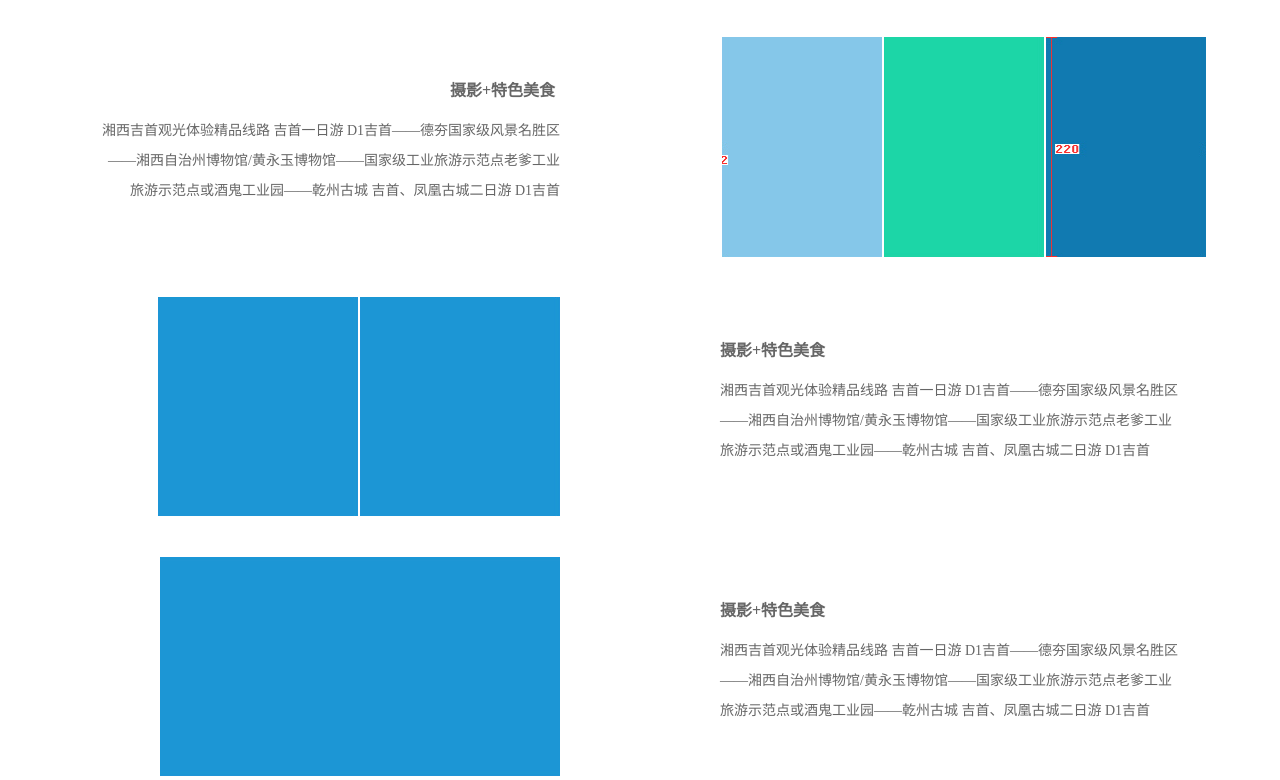
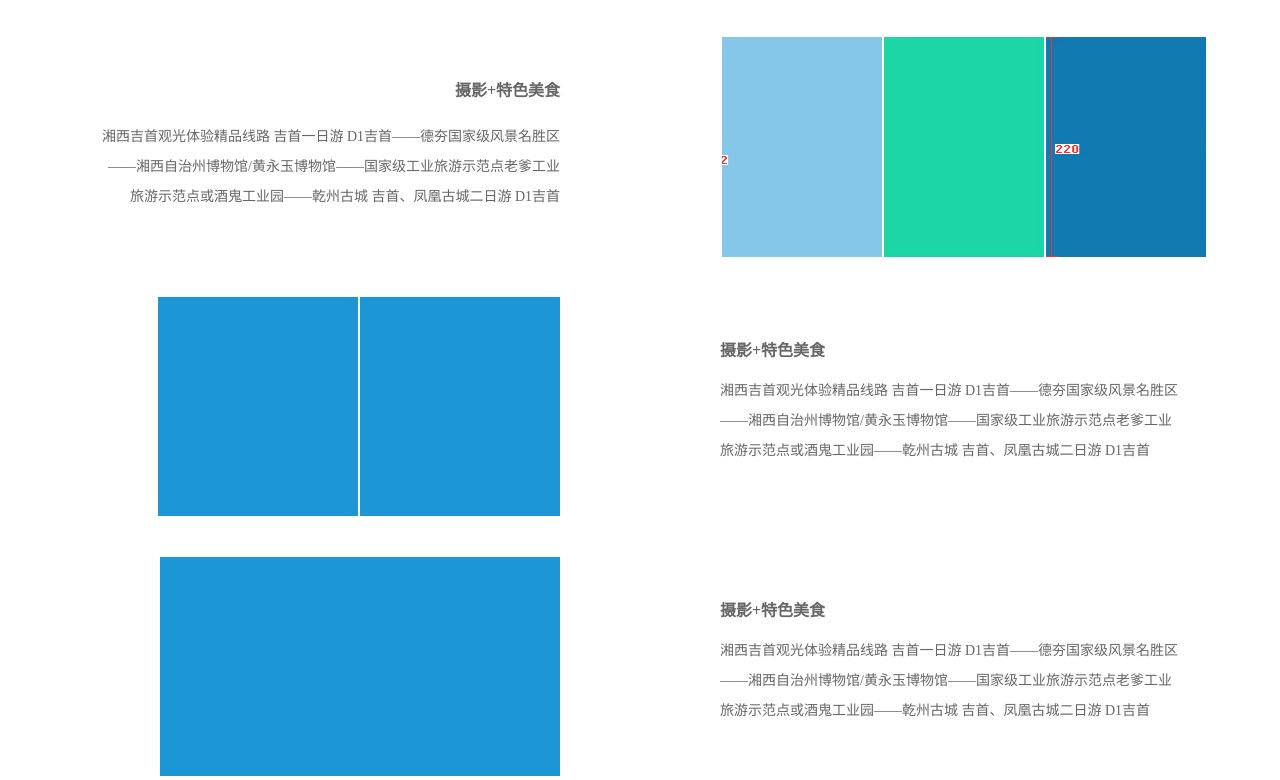
Before and after one commit to kuaishou/jishou0, a plain HTML site: page templates/tabthree/luxian.html in a window 1280 px wide. Shown: the part 1099-1879 px from the top of the page. Drawn offline with Linux system fonts and the light colour scheme; files whose address does not match are found by name.

Commit message:
修改luxian

```diff
--- a/css/luxian.css
+++ b/css/luxian.css
@@ -81,12 +81,14 @@
     margin-left: 0px;
 }
 .guihua .guihua-two .content h4{
-    margin-left: 350px;
+    height: 30px;
+    width: 100%;
     margin-top: 40px;
     margin-bottom: 15px;
     font-family: Microsoft Yahei;
     color: #666666;
     font-size: 16px;
+    text-align: right;
 }
 .guihua .guihua-two .content p {
     font-family: Microsoft Yahei;
```
